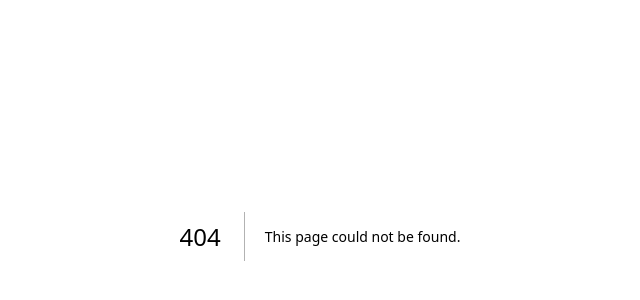
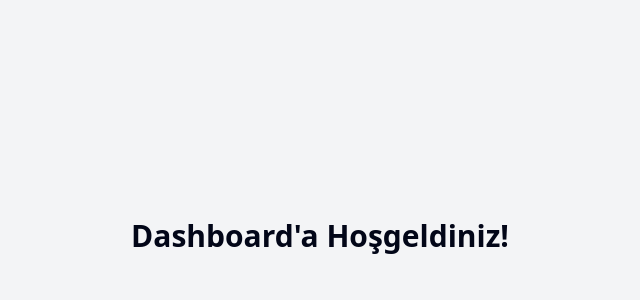
Before and after one commit to ajansgoo/ajansgoo-login, a Next.js app: page /dashboard in a window 1280 px wide. Before the commit this address had no page. Shown: the part 164-464 px from the top of the page, without its empty margins (320-960 px from the left). Built offline with nearby package versions, Linux system fonts and the light colour scheme.

Commit message:
Login sonrası dashboard yönlendirme eklendi

```diff
--- /dev/null
+++ b/app/dashboard/page.tsx
@@ -0,0 +1,10 @@
+// app/dashboard/page.tsx
+"use client"
+
+export default function DashboardPage() {
+  return (
+    <div className="min-h-screen flex items-center justify-center bg-gray-100">
+      <h1 className="text-3xl font-bold">Dashboard'a Hoşgeldiniz!</h1>
+    </div>
+  )
+}
--- a/app/page.tsx
+++ b/app/page.tsx
@@ -1,22 +1,24 @@
 "use client"
 
 import { useState } from "react"
+import { useRouter } from "next/navigation"
 import { Button } from "@/components/ui/button"
 import { Input } from "@/components/ui/input"
 import { Label } from "@/components/ui/label"
 import { Card, CardContent } from "@/components/ui/card"
 
-export default function Page() {
+export default function LoginPage() {
   const [phone, setPhone] = useState("")
   const [password, setPassword] = useState("")
   const [error, setError] = useState("")
   const [loading, setLoading] = useState(false)
+  const router = useRouter()
 
   const handleSubmit = async (e: React.FormEvent) => {
     e.preventDefault()
 
     if (!phone || !password) {
-      setError("Telefon ve şifre zorunludur.")
+      setError("Telefon ve şifre gereklidir.")
       return
     }
 
@@ -44,8 +46,7 @@ export default function Page() {
       if (!response.ok) {
         setError(data.message || "Giriş başarısız.")
       } else {
-        alert(data.message || "Giriş başarılı!")
-        window.location.href = "/"
+        router.push("/dashboard")  // ✅ Giriş başarılıysa yönlendir
       }
 
     } catch (err) {
```
